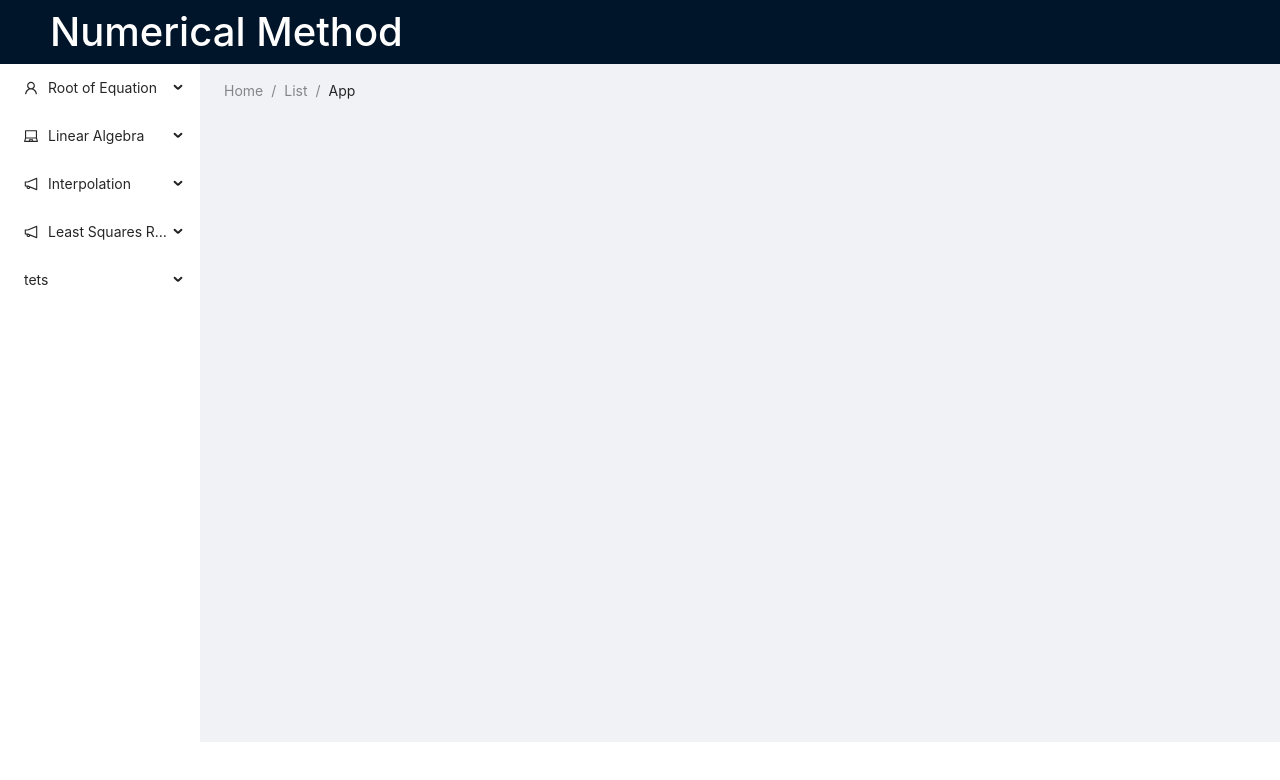
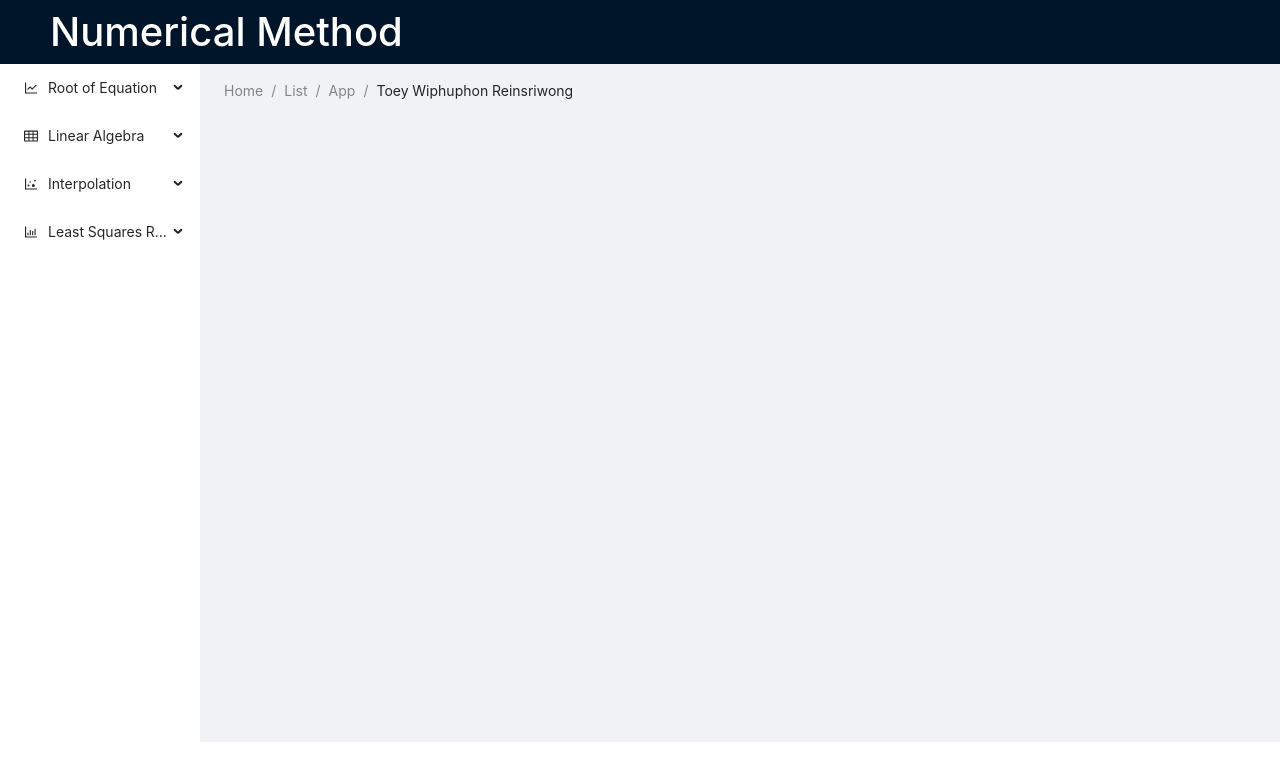
Before and after one commit to toey34293/Numerical-Method, a React (Create React App) app: page / in a window 1280 px wide. Shown: the top 780 px of the page. Built offline with nearby package versions, Linux system fonts and the light colour scheme; what react-mathquill would draw is missing.

Commit message:
final 101

```diff
--- a/src/App.js
+++ b/src/App.js
@@ -5,9 +5,11 @@ import "antd/dist/antd.css";
 import "./index.css";
 import { Layout, Menu, Breadcrumb } from "antd";
 import {
-  UserOutlined,
-  LaptopOutlined,
-  NotificationOutlined,
+  LineChartOutlined,
+  TableOutlined,
+  DotChartOutlined,
+  BarChartOutlined,
+  FunctionOutlined,
 } from "@ant-design/icons";
 import Bisection from "./Root of Equation/Bisection";
 import False_position from "./Root of Equation/False_position";
@@ -58,7 +60,7 @@ function App() {
             >
               <SubMenu
                 key="sub1"
-                icon={<UserOutlined />}
+                icon={<LineChartOutlined />}
                 title="Root of Equation"
               >
                 <Menu.Item key="1">
@@ -79,7 +81,7 @@ function App() {
               </SubMenu>
               <SubMenu
                 key="sub2"
-                icon={<LaptopOutlined />}
+                icon={<TableOutlined />}
                 title="Linear Algebra"
               >
                 <Menu.Item key="6">
@@ -107,7 +109,7 @@ function App() {
 
               <SubMenu
                 key="sub3"
-                icon={<NotificationOutlined />}
+                icon={<DotChartOutlined />}
                 title="Interpolation"
               >
                 <Menu.Item key="13">
@@ -122,7 +124,7 @@ function App() {
               </SubMenu>
               <SubMenu
                 key="sub4"
-                icon={<NotificationOutlined />}
+                icon={<BarChartOutlined />}
                 title="Least Squares Regression"
               >
                 <Menu.Item key="16">
@@ -135,7 +137,7 @@ function App() {
                   <Link to="/MultipleLinear">MultipleLinear</Link>
                 </Menu.Item>
               </SubMenu>
-              <SubMenu
+              {/* <SubMenu
                 key="sub5"
                 // icon={<NotificationOutlined />}
                 title="tets"
@@ -143,7 +145,7 @@ function App() {
                 <Menu.Item key="17">
                   <Link to="/test">test</Link>
                 </Menu.Item>
-              </SubMenu>
+              </SubMenu> */}
             </Menu>
           </Sider>
           <Layout style={{ padding: "0 24px 24px" }}>
@@ -151,6 +153,7 @@ function App() {
               <Breadcrumb.Item>Home</Breadcrumb.Item>
               <Breadcrumb.Item>List</Breadcrumb.Item>
               <Breadcrumb.Item>App</Breadcrumb.Item>
+              <Breadcrumb.Item>Toey Wiphuphon Reinsriwong</Breadcrumb.Item>
             </Breadcrumb>
             <Content
               className="site-layout-background"
--- a/src/umm/tt.js
+++ b/src/umm/tt.js
@@ -6,15 +6,40 @@ export default class FetchRandomUser extends React.Component {
     Funtion: null,
   };
 
+  // async componentDidMount() {
+  //   // const url = "https://api.randomuser.me/";
+  //   const url = "http://localhost:8000/Bisection";
+  //   // const url = "http://127.0.0.1/Json/item.json";
+  //   const response = await fetch(url);
+  //   console.log(response);
+  //   const data = await response.json();
+  //   console.log(data);
+  //   this.setState({ Funtion: data.Bisection, loading: false });
+  // }
+
+  // render() {
+  //   if (this.state.loading) {
+  //     return <div>loading...</div>;
+  //   }
+
+  //   if (!this.state.Funtion) {
+  //     return <div>didn't get a Funtion</div>;
+  //   }
+
+  //   return (
+  //     <div>
+  //       <div>{this.state.Funtion.Funtion}</div>
+  //       <div>{this.state.Funtion.XL}</div>
+  //       <div>{this.state.Funtion.XR}</div>
+  //     </div>
+  //   );
+  // }
+
   async componentDidMount() {
-    // const url = "https://api.randomuser.me/";
-    const url = "http://localhost:8000/Bisection";
-    // const url = "http://127.0.0.1/Json/item.json";
+    const url = "http://192.168.102.128:8000/test";
     const response = await fetch(url);
-    console.log(response);
     const data = await response.json();
-    console.log(data);
-    this.setState({ Funtion: data.Bisection, loading: false });
+    this.setState({ people: data.results, loading: false });
   }
 
   render() {
@@ -22,15 +47,33 @@ export default class FetchRandomUser extends React.Component {
       return <div>loading...</div>;
     }
 
-    if (!this.state.Funtion) {
-      return <div>didn't get a Funtion</div>;
+    if (!this.state.people.length) {
+      return <div>didn't get a person</div>;
     }
+
+    // const peopleJsx = [];
+
+    // this.state.people.forEach(person => {
+    //   peopleJsx.push(
+    //     <div key={person.name.first + person.name.last}>
+    //       <div>{person.name.title}</div>
+    //       <div>{person.name.first}</div>
+    //       <div>{person.name.last}</div>
+    //       <img src={person.picture.large} />
+    //     </div>
+    //   );
+    // });
 
     return (
       <div>
-        <div>{this.state.Funtion.Funtion}</div>
-        <div>{this.state.Funtion.XL}</div>
-        <div>{this.state.Funtion.XR}</div>
+        {this.state.people.map((person) => (
+          <div key={person.name.first + person.name.last}>
+            <div>{person.name.title}</div>
+            <div>{person.name.first}</div>
+            <div>{person.name.last}</div>
+            <img src={person.picture.large} />
+          </div>
+        ))}
       </div>
     );
   }
```
